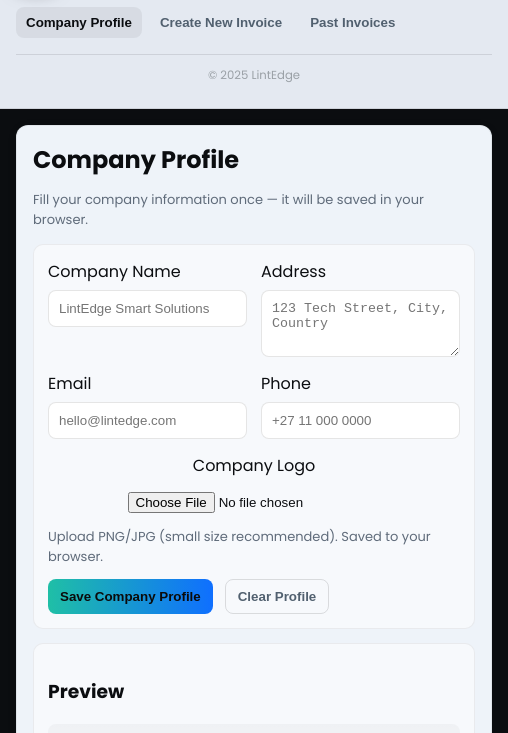
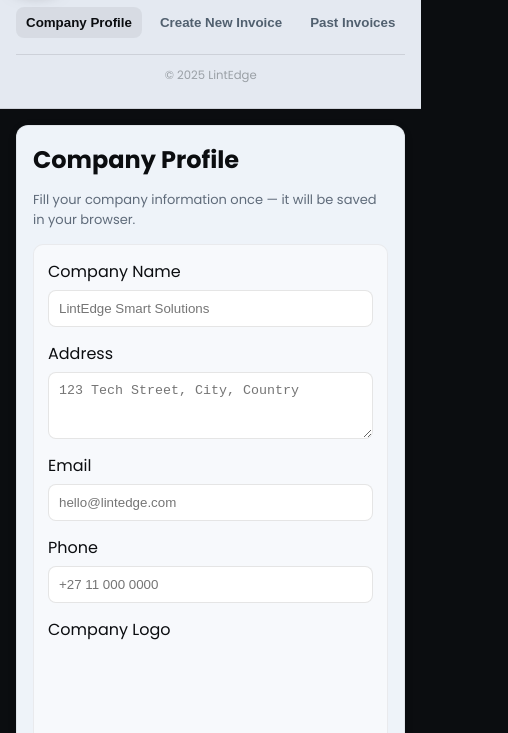
Before and after one commit to Lint2016/Lint_invoice_generator, a plain HTML site: page index.html in a window 390 px wide. Shown: the part 69-802 px from the top of the page, 508 px wide, since content can reach past the window. Drawn offline with Linux system fonts and the light colour scheme.

Commit message:
mobile device display fixed

```diff
--- a/style.css
+++ b/style.css
@@ -13,6 +13,12 @@ html, body{
   color:var(--text);
   font-family:'Poppins', system-ui, -apple-system, Segoe UI, Roboto, sans-serif;
 }
+/* Global layout safety for mobile */
+*, *::before, *::after{ box-sizing:border-box }
+html{ -webkit-text-size-adjust:100% }
+img, svg, video{ max-width:100%; height:auto; display:block }
+.app > .main{ min-width:0 }
+.card, .form-group, .items-table th, .items-table td{ overflow-wrap:anywhere }
 .app{
   display:grid;
   grid-template-columns:260px 1fr;
@@ -119,6 +125,8 @@ padding:10px;border-radius:8px;border:1px solid rgba(255,255,255,0.03);backgroun
   .nav-btn{ white-space:nowrap; padding:8px 10px }
   .main{ padding:16px }
   .form-grid{ grid-template-columns:1fr }
+  .logo-group{ grid-column:1 / -1; flex-wrap:wrap; align-items:flex-start }
+  .logo-group > *{ flex:1 1 200px }
 }
 
 /* Small phones */
```
